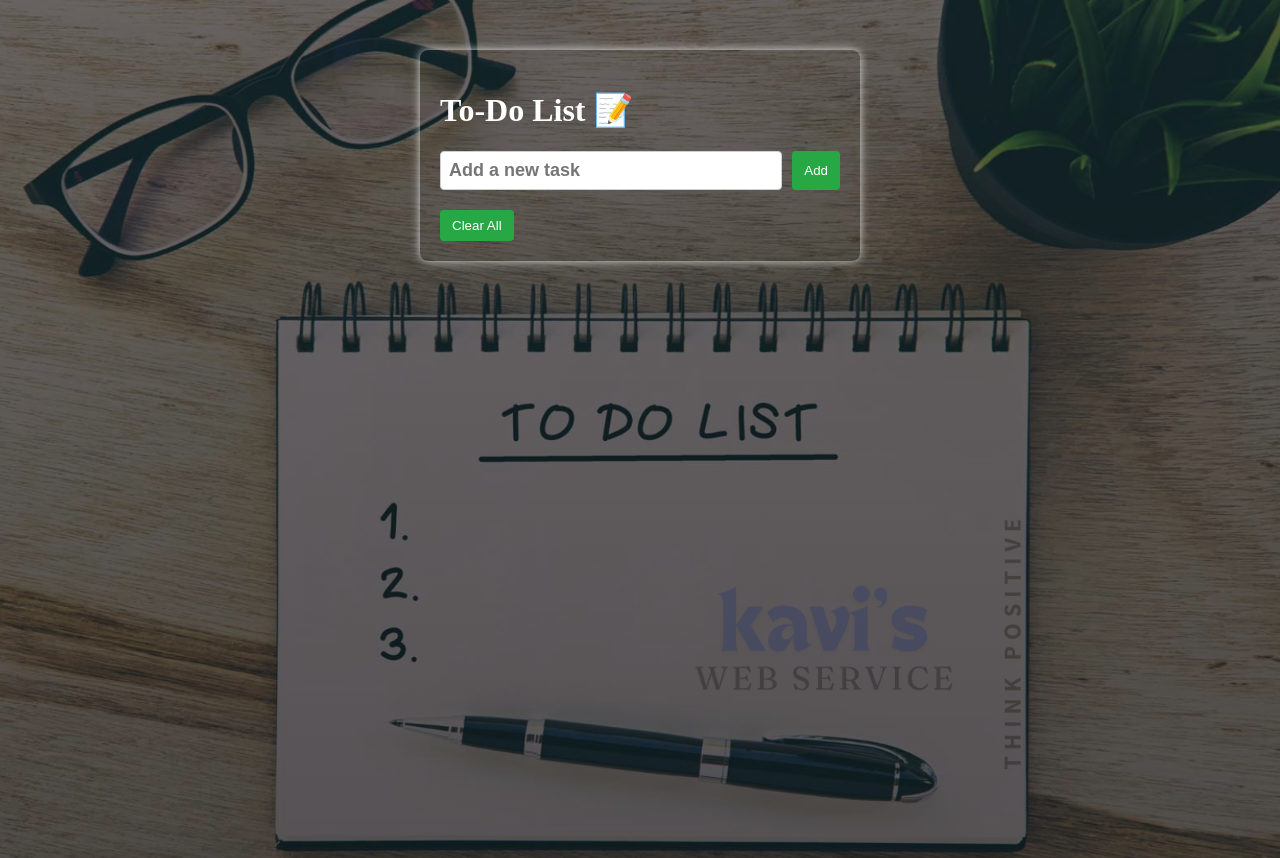
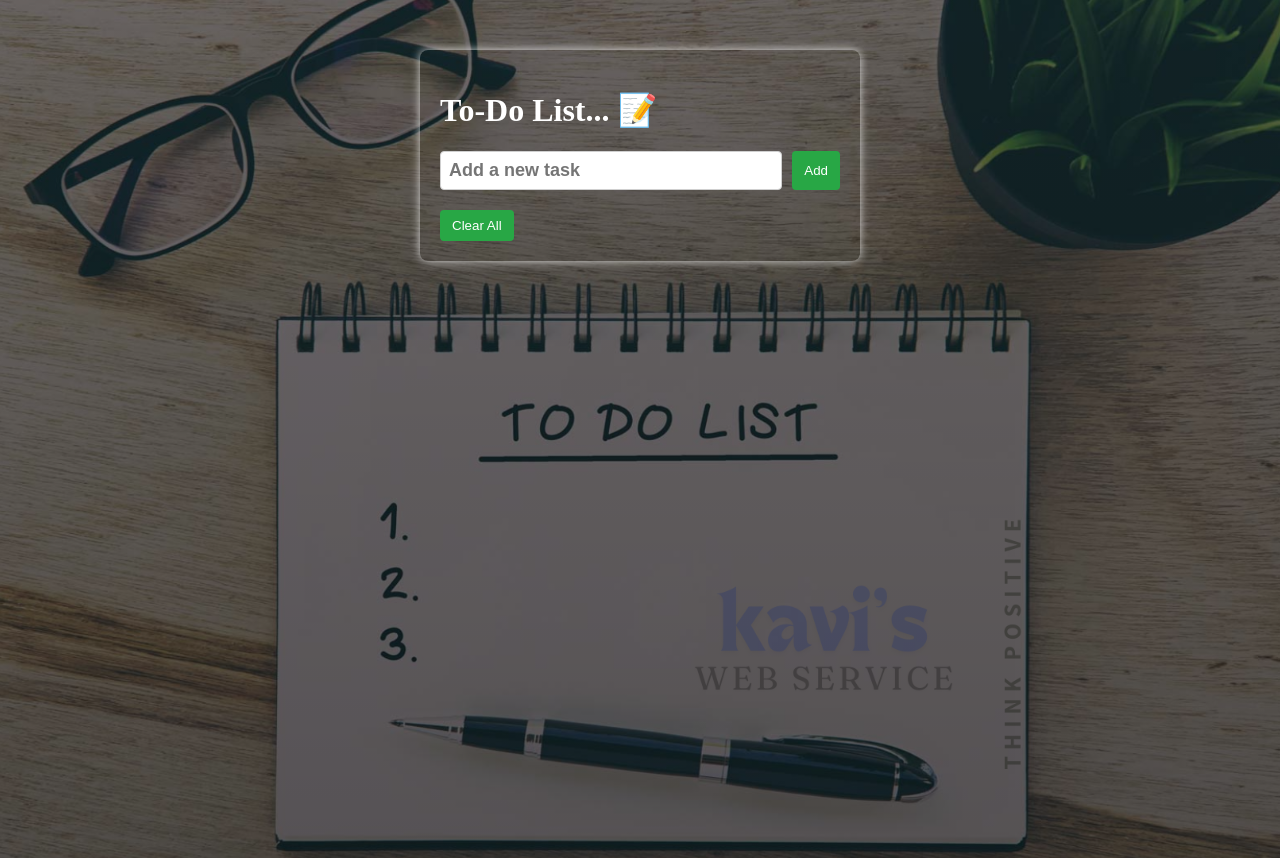
Before and after one commit to kaviyarasu2224/Todo-List_React-app, a React (Create React App) app: page / in a window 1280 px wide. Built offline with nearby package versions, Linux system fonts and the light colour scheme.

Commit message:
heading changes

```diff
--- a/src/App.js
+++ b/src/App.js
@@ -39,7 +39,7 @@ function App() {
 
   return (
     <div className="App">
-      <h1>To-Do List 📝</h1>
+      <h1>To-Do List... 📝</h1>
       <TodoForm addTodo={addTodo} />
       <TodoList todos={todos} toggleComplete={toggleComplete} deleteTodo={deleteTodo} />
       <button onClick={clearTodos}>Clear All</button>
```
